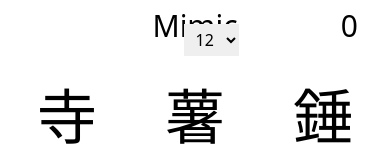
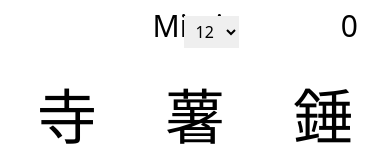
Before and after one commit to 28917562197856/random-kanji, a React (Vite) app: page / in a window 390 px wide. Shown: the top 160 px of the page. Built offline with nearby package versions, Linux system fonts and the light colour scheme.

Commit message:
style change

```diff
--- a/src/components/App.tsx
+++ b/src/components/App.tsx
@@ -67,7 +67,7 @@ export const App: React.FC = () => {
       }}
     >
       <select
-        className="absolute mt-6 lg:mt-8 ml-8 px-2 py-1"
+        className="absolute mt-4 lg:mt-8 ml-8 px-2 py-1"
         onChange={e => {
           dispatch({ type: "select", numOfKanji: parseInt(e.target.value) });
         }}
```
